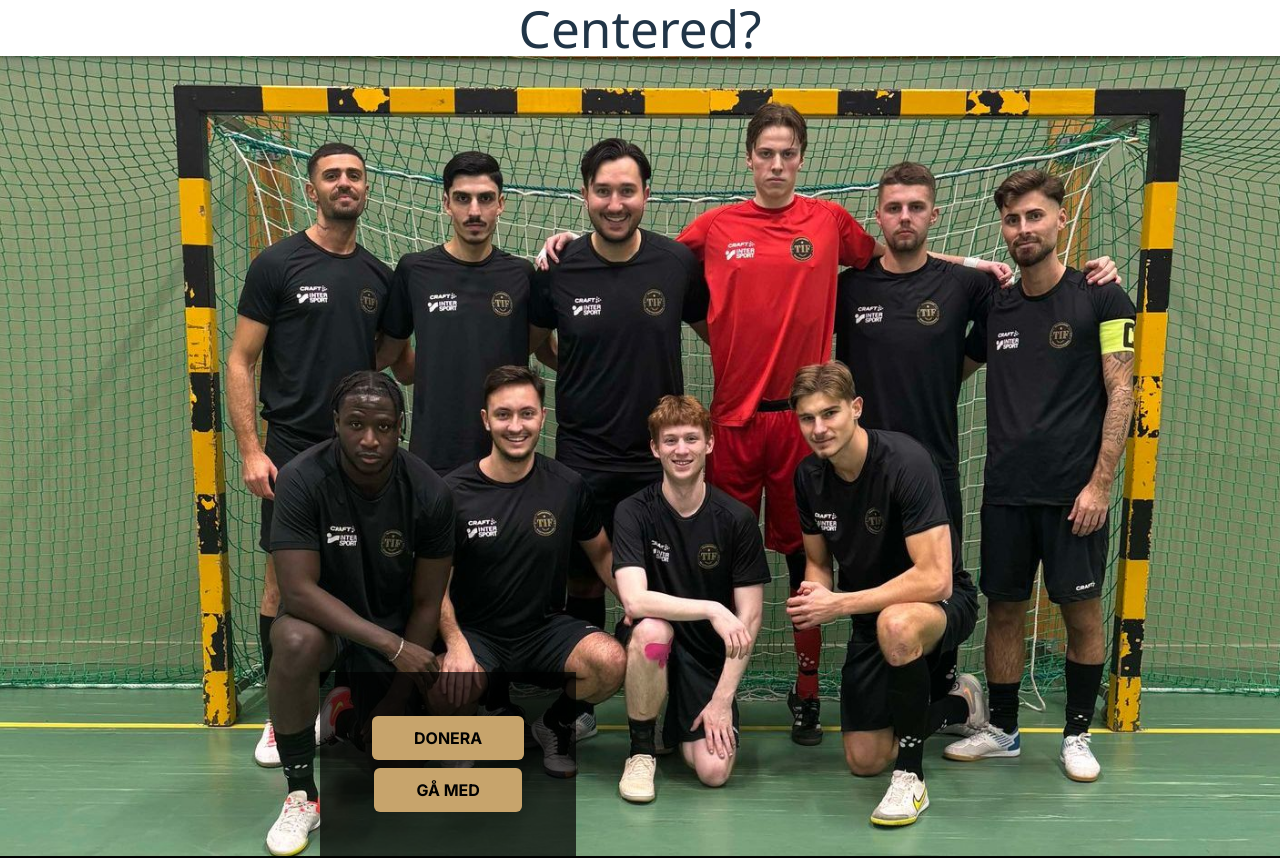
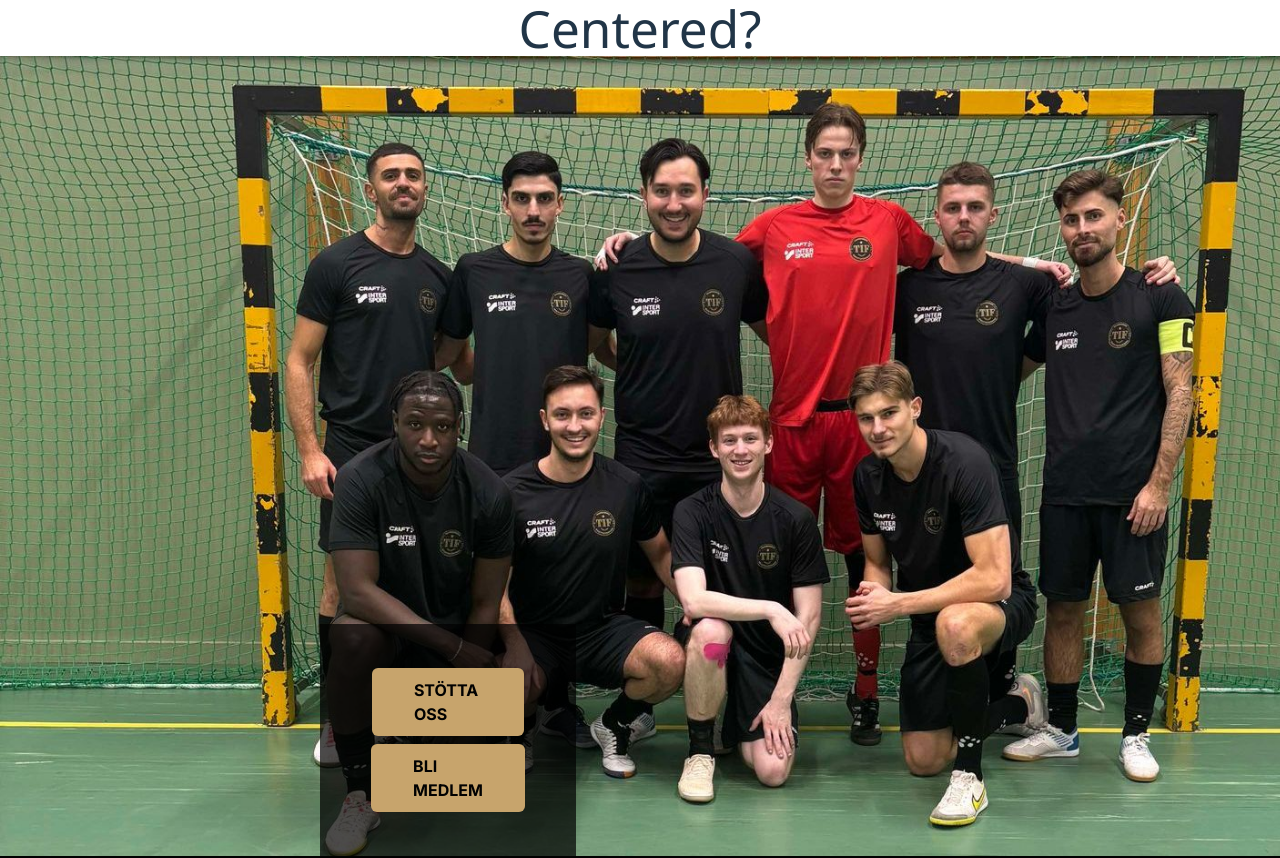
Before and after one commit to lia-2-team-1/webbsite, a React (Vite) app: page / in a window 1280 px wide. Shown: the top 858 px of the page. Built offline with nearby package versions, Linux system fonts and the light colour scheme.

Commit message:
hero section

```diff
--- a/src/components/Hero.tsx
+++ b/src/components/Hero.tsx
@@ -3,17 +3,13 @@ import Button from "./Button";
 
 export const Hero = () => {
   return (
-    <div className="w-full overflow-x-hidden">
+    <div className="w-full">
       <div
-        className="overflow-x-hidden min-h-screen bg-center bg-cover bg-no-repeat
-        lg:bg-[url('/tif-hero.jpg')]
-        bg-[url('/hero-mobile.jpg')]
-        // "
-        // style={{ backgroundImage: "url('/tif-hero.jpg')" }}
+        className="min-h-screen bg-cover bg-no-repeat lg:bg-[url('/tif-hero.jpg')] bg-[url('/hero-mobile.jpg')]"
       >
-        <div className="bg-black p-10 bg-opacity-70 flex flex-col lg:left-80 absolute lg:-bottom-14 items-center">
-            <Button onClick={''} linkTo={'#'} text={'DONERA'}></Button>
-            <Button onClick={''} linkTo={'#'} text={'GÅ MED'}></Button>
+        <div className="bg-black p-10 bg-opacity-70 flex flex-col lg:left-80 md:w-[40%] absolute -bottom-14 lg:items-center w-[80%] left-10 right-10 lg:w-[20%]">
+          <Button onClick={""} linkTo={"#"} text={"STÖTTA OSS"}></Button>
+          <Button onClick={""} linkTo={"#"} text={"BLI MEDLEM"}></Button>
         </div>
       </div>
     </div>
```
